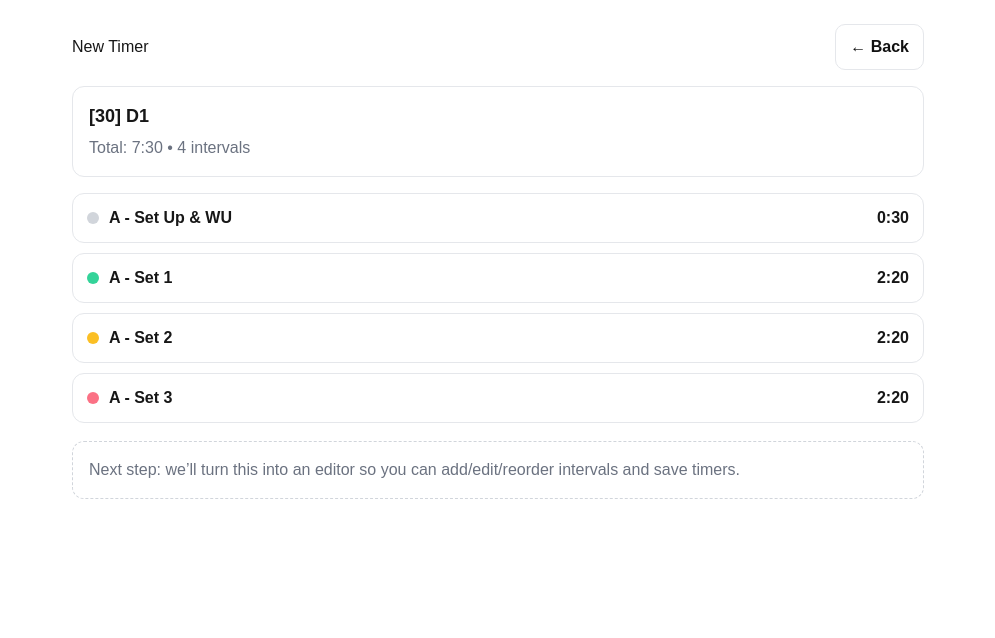
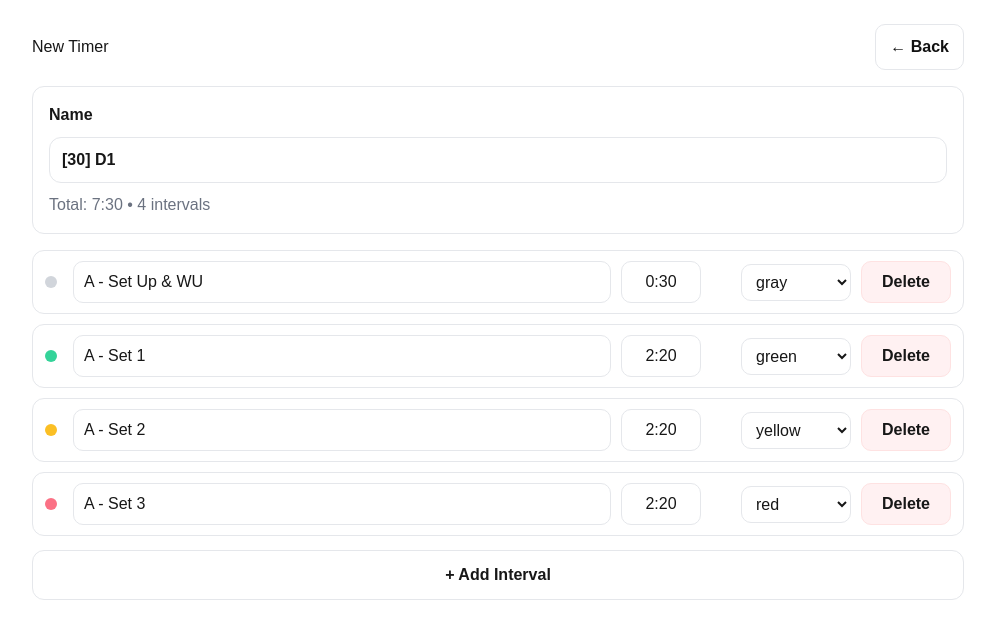
Before and after one commit to pursuitpe/custom-timer, a Next.js app: page /timer/new in a window 1280 px wide. Shown: the top 638 px of the page, without its empty margins (142-1137 px from the left). Built offline with nearby package versions, Linux system fonts and the light colour scheme.

Commit message:
Add basic timer editor UI

```diff
--- a/app/timer/new/page.tsx
+++ b/app/timer/new/page.tsx
@@ -1,14 +1,14 @@
 "use client";
 
 import Link from "next/link";
-import { useMemo } from "react";
+import { useMemo, useState } from "react";
 import { uid, formatMMSS } from "@/lib/utils";
-import { Timer, defaultTimerSettings } from "@/lib/types";
+import { Timer, Interval, defaultTimerSettings } from "@/lib/types";
+import { IntervalEditorRow } from "@/components/IntervalEditorRow";
 
 export default function NewTimerPage() {
-  const timer: Timer = useMemo(() => {
+  const initialTimer: Timer = useMemo(() => {
     const now = new Date().toISOString();
-
     return {
       id: uid("timer"),
       name: "[30] D1",
@@ -24,10 +24,39 @@ export default function NewTimerPage() {
     };
   }, []);
 
+  const [timer, setTimer] = useState<Timer>(initialTimer);
+
   const totalSeconds = timer.intervals.reduce((sum, i) => sum + i.seconds, 0);
 
+  function updateInterval(next: Interval) {
+    setTimer((t) => ({
+      ...t,
+      intervals: t.intervals.map((i) => (i.id === next.id ? next : i)),
+      updatedAt: new Date().toISOString(),
+    }));
+  }
+
+  function deleteInterval(id: string) {
+    setTimer((t) => ({
+      ...t,
+      intervals: t.intervals.filter((i) => i.id !== id),
+      updatedAt: new Date().toISOString(),
+    }));
+  }
+
+  function addInterval() {
+    setTimer((t) => ({
+      ...t,
+      intervals: [
+        ...t.intervals,
+        { id: uid("int"), title: "New Interval", seconds: 60, color: "gray" },
+      ],
+      updatedAt: new Date().toISOString(),
+    }));
+  }
+
   return (
-    <main style={{ padding: 24, maxWidth: 900, margin: "0 auto" }}>
+    <main style={{ padding: 24, maxWidth: 980, margin: "0 auto" }}>
       <header style={{ display: "flex", justifyContent: "space-between", alignItems: "center" }}>
         <h1 style={{ margin: 0 }}>New Timer</h1>
         <Link
@@ -53,68 +82,56 @@ export default function NewTimerPage() {
           border: "1px solid #e5e7eb",
           borderRadius: 12,
           background: "white",
+          display: "grid",
+          gap: 10,
         }}
       >
-        <div style={{ fontSize: 18, fontWeight: 800 }}>{timer.name}</div>
-        <div style={{ color: "#6b7280", marginTop: 6 }}>
+        <label style={{ fontWeight: 800 }}>Name</label>
+        <input
+          value={timer.name}
+          onChange={(e) =>
+            setTimer((t) => ({ ...t, name: e.target.value, updatedAt: new Date().toISOString() }))
+          }
+          style={{
+            padding: "10px 12px",
+            borderRadius: 12,
+            border: "1px solid #e5e7eb",
+            fontSize: 16,
+            fontWeight: 700,
+          }}
+        />
+
+        <div style={{ color: "#6b7280" }}>
           Total: {formatMMSS(totalSeconds)} • {timer.intervals.length} intervals
         </div>
       </section>
 
       <section style={{ marginTop: 16, display: "grid", gap: 10 }}>
         {timer.intervals.map((i) => (
-          <div
+          <IntervalEditorRow
             key={i.id}
-            style={{
-              display: "flex",
-              justifyContent: "space-between",
-              alignItems: "center",
-              padding: "12px 14px",
-              borderRadius: 12,
-              border: "1px solid #e5e7eb",
-              background: "white",
-            }}
-          >
-            <div style={{ display: "flex", gap: 10, alignItems: "center" }}>
-              <span
-                style={{
-                  width: 12,
-                  height: 12,
-                  borderRadius: 999,
-                  background:
-                    i.color === "gray"
-                      ? "#d1d5db"
-                      : i.color === "green"
-                      ? "#34d399"
-                      : i.color === "yellow"
-                      ? "#fbbf24"
-                      : i.color === "red"
-                      ? "#fb7185"
-                      : "#60a5fa",
-                }}
-              />
-              <div style={{ fontWeight: 700 }}>{i.title}</div>
-            </div>
-
-            <div style={{ fontVariantNumeric: "tabular-nums", fontWeight: 800 }}>
-              {formatMMSS(i.seconds)}
-            </div>
-          </div>
+            interval={i}
+            onChange={updateInterval}
+            onDelete={() => deleteInterval(i.id)}
+          />
         ))}
       </section>
 
-      <section
+      <button
+        onClick={addInterval}
         style={{
-          marginTop: 18,
-          padding: 16,
-          border: "1px dashed #d1d5db",
+          marginTop: 14,
+          width: "100%",
+          padding: "12px 14px",
           borderRadius: 12,
+          border: "1px solid #e5e7eb",
           background: "white",
-          color: "#6b7280",
+          fontWeight: 900,
+          cursor: "pointer",
         }}
       >
-        Next step: we’ll turn this into an editor so you can add/edit/reorder intervals and save timers.
-      </section>
+        + Add Interval
+      </button>
     </main>
   );
 }
--- /dev/null
+++ b/components/ColorSelect.tsx
@@ -0,0 +1,44 @@
+"use client";
+
+import { IntervalColor } from "@/lib/types";
+
+export const COLORS: IntervalColor[] = ["gray", "green", "yellow", "red", "blue"];
+
+export function colorToHex(color: IntervalColor) {
+  return color === "gray"
+    ? "#d1d5db"
+    : color === "green"
+    ? "#34d399"
+    : color === "yellow"
+    ? "#fbbf24"
+    : color === "red"
+    ? "#fb7185"
+    : "#60a5fa";
+}
+
+export function ColorSelect({
+  value,
+  onChange,
+}: {
+  value: IntervalColor;
+  onChange: (c: IntervalColor) => void;
+}) {
+  return (
+    <select
+      value={value}
+      onChange={(e) => onChange(e.target.value as IntervalColor)}
+      style={{
+        padding: "8px 10px",
+        borderRadius: 10,
+        border: "1px solid #e5e7eb",
+      }}
+      aria-label="Color"
+    >
+      {COLORS.map((c) => (
+        <option key={c} value={c}>
+          {c}
+        </option>
+      ))}
+    </select>
+  );
+}
--- /dev/null
+++ b/components/DurationInput.tsx
@@ -0,0 +1,54 @@
+"use client";
+
+import { useEffect, useState } from "react";
+import { formatMMSS, parseMMSS } from "@/lib/utils";
+
+export function DurationInput({
+  seconds,
+  onChangeSeconds,
+}: {
+  seconds: number;
+  onChangeSeconds: (seconds: number) => void;
+}) {
+  const [text, setText] = useState(formatMMSS(seconds));
+  const [dirty, setDirty] = useState(false);
+
+  useEffect(() => {
+    if (!dirty) setText(formatMMSS(seconds));
+  }, [seconds, dirty]);
+
+  function commit() {
+    const parsed = parseMMSS(text);
+    if (parsed === null) {
+      setText(formatMMSS(seconds));
+    } else {
+      onChangeSeconds(parsed);
+      setText(formatMMSS(parsed));
+    }
+    setDirty(false);
+  }
+
+  return (
+    <input
+      value={text}
+      onChange={(e) => {
+        setDirty(true);
+        setText(e.target.value);
+      }}
+      onBlur={commit}
+      onKeyDown={(e) => {
+        if (e.key === "Enter") (e.currentTarget as HTMLInputElement).blur();
+      }}
+      style={{
+        width: 80,
+        padding: "8px 10px",
+        borderRadius: 10,
+        border: "1px solid #e5e7eb",
+        textAlign: "center",
+        fontVariantNumeric: "tabular-nums",
+      }}
+      inputMode="numeric"
+      aria-label="Duration mm:ss"
+    />
+  );
+}
--- /dev/null
+++ b/components/IntervalEditorRow.tsx
@@ -0,0 +1,72 @@
+"use client";
+
+import { Interval } from "@/lib/types";
+import { DurationInput } from "@/components/DurationInput";
+import { ColorSelect, colorToHex } from "@/components/ColorSelect";
+
+export function IntervalEditorRow({
+  interval,
+  onChange,
+  onDelete,
+}: {
+  interval: Interval;
+  onChange: (next: Interval) => void;
+  onDelete: () => void;
+}) {
+  return (
+    <div
+      style={{
+        display: "grid",
+        gridTemplateColumns: "18px 1fr 110px 110px 90px",
+        gap: 10,
+        alignItems: "center",
+        padding: "10px 12px",
+        border: "1px solid #e5e7eb",
+        borderRadius: 12,
+        background: "white",
+      }}
+    >
+      <span
+        style={{
+          width: 12,
+          height: 12,
+          borderRadius: 999,
+          background: colorToHex(interval.color),
+          display: "inline-block",
+        }}
+      />
+
+      <input
+        value={interval.title}
+        onChange={(e) => onChange({ ...interval, title: e.target.value })}
+        style={{
+          padding: "8px 10px",
+          borderRadius: 10,
+          border: "1px solid #e5e7eb",
+        }}
+        placeholder="Interval name"
+      />
+
+      <DurationInput
+        seconds={interval.seconds}
+        onChangeSeconds={(s) => onChange({ ...interval, seconds: s })}
+      />
+
+      <ColorSelect value={interval.color} onChange={(c) => onChange({ ...interval, color: c })} />
+
+      <button
+        onClick={onDelete}
+        style={{
+          padding: "8px 10px",
+          borderRadius: 10,
+          border: "1px solid #fee2e2",
+          background: "#fff1f2",
+          fontWeight: 700,
+          cursor: "pointer",
+        }}
+      >
+        Delete
+      </button>
+    </div>
+  );
+}
```
